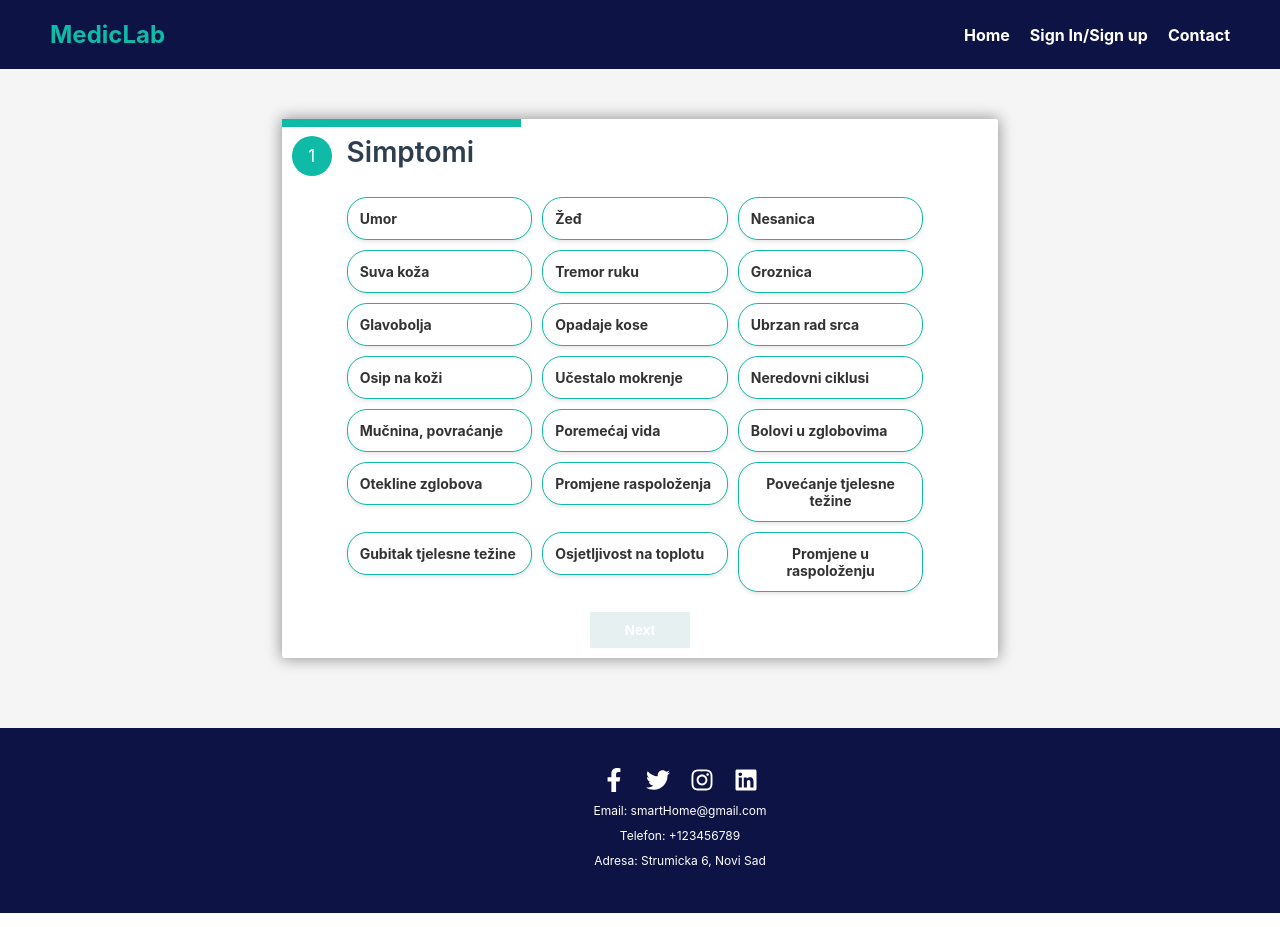
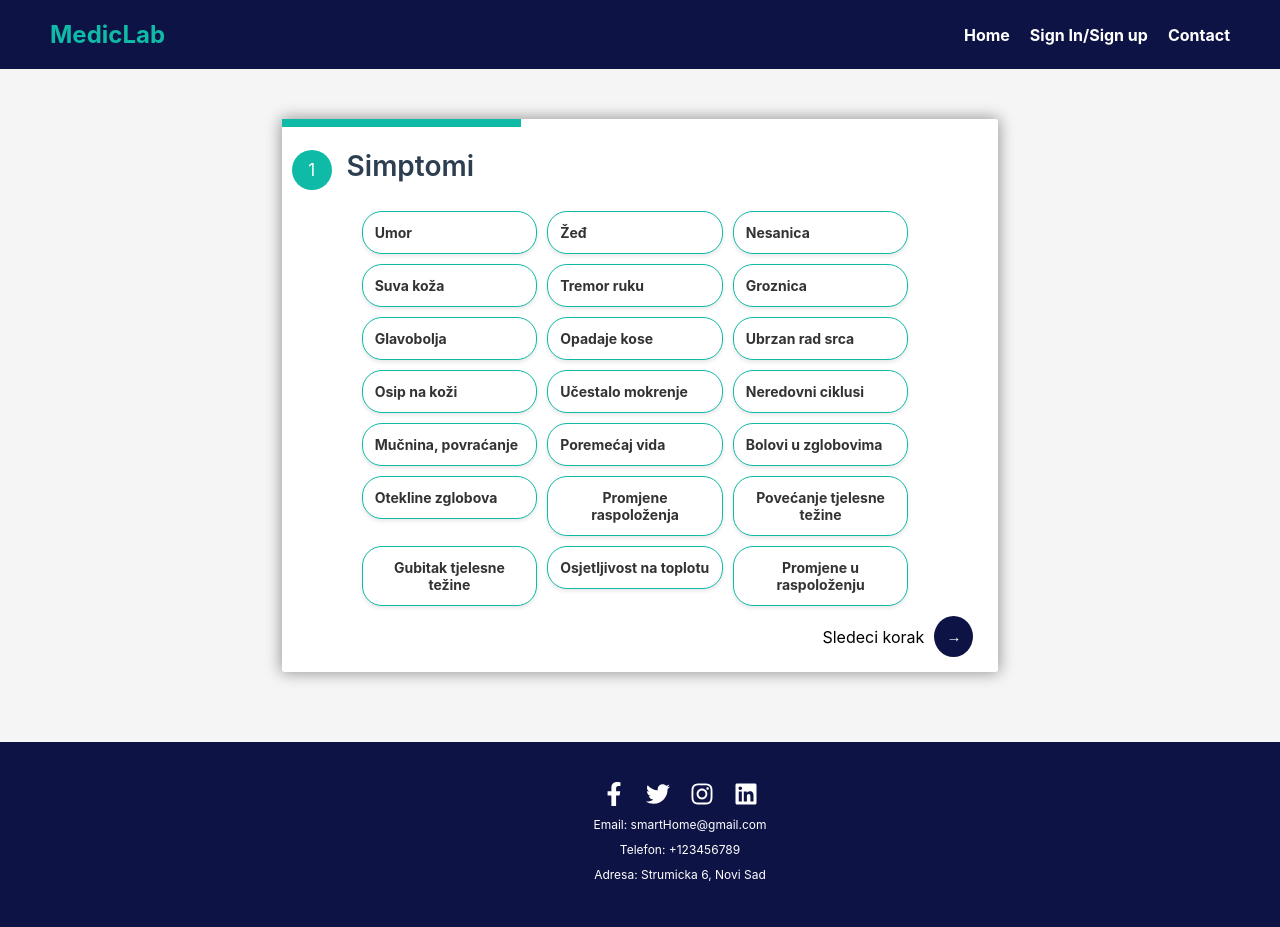
Before and after one commit to afilipic/RuleBasedSystem-DiseaseDiagnosis, a React (Create React App) app in the folder Project/frontend/: page /patient-home-page in a window 1280 px wide. Built offline with nearby package versions, Linux system fonts and the light colour scheme.

Commit message:
Buttons for form added

```diff
--- a/Project/frontend/src/pages/MedicalExamPage/MedicalExamPage.styled.tsx
+++ b/Project/frontend/src/pages/MedicalExamPage/MedicalExamPage.styled.tsx
@@ -130,7 +130,7 @@ export const ProgressBarr = styled.div<{ percent: number,previous:boolean, toPer
   width: ${({ percent }) => percent}%;
   height: 8px;
   background-color: ${({ theme }) => theme.colors.lightblue};
-  margin-bottom: 8px;
+  margin-bottom: 22px;
   animation: ${({ percent, previous,toPercent }) => (previous ? fillAnimationPrevious(toPercent, percent) : fillAnimationNext(toPercent, percent))} 0.5s ease-out forwards;
   `;
 
@@ -168,6 +168,12 @@ export const Content = styled.div`
   padding:0 20px;
   margin-top:20px;
 `;
+
+export const ButtonContent = styled.div`
+display: flex;
+justify-content: space-between;
+`;
+
 interface CardContainerProps {
   isClicked: boolean;
 }
@@ -180,7 +186,7 @@ export const CardContainer = styled.div<CardContainerProps>`
   padding: 12px;
   margin-right:10px;
   margin-bottom:10px;
-  width: calc(33.33% - 40px);
+  width: calc(33.33% - 50px);
   box-sizing: border-box;
   display: inline-block;
   vertical-align: top;
@@ -209,3 +215,28 @@ export const SymptomIcon = styled.span`
 export const SymptomTitle = styled.h2`
   margin: 0;
 `;
+
+export const ButtonWrapper = styled.div`
+  display: flex;
+  align-items: center;
+  margin-bottom:15px
+`;
+
+export const Button = styled.button`
+  background-color: ${({ theme }) => theme.colors.darkblue};
+  color: white;
+  border: none;
+  border-radius: 50%;
+  padding: 12px;
+  margin: 0 5px;
+  cursor: pointer;
+  display: flex;
+  align-items: center;
+  justify-content: center;
+  font-size:15px;
+  font-weight:700;
+`;
+
+export const Label = styled.span`
+  margin: 0 5px;
+`;
--- a/Project/frontend/src/pages/MedicalExamPage/MedicalExamPage.tsx
+++ b/Project/frontend/src/pages/MedicalExamPage/MedicalExamPage.tsx
@@ -1,5 +1,5 @@
 import React, { useState } from 'react';
-import { CardContainer, Container, Content, Fieldset, FormTitle, ProgressBar, ProgressBarr, StepCircle, StepIndicatorContainer, SymptomIcon, SymptomTitle, TitleContainer } from './MedicalExamPage.styled';
+import { Button, ButtonContent, ButtonWrapper, CardContainer, Container, Content, Fieldset, FormTitle, Label, ProgressBar, ProgressBarr, StepCircle, StepIndicatorContainer, SymptomIcon, SymptomTitle, TitleContainer } from './MedicalExamPage.styled';
 import { FaCheck } from 'react-icons/fa';
 
 const symptomsList = [
@@ -27,16 +27,12 @@ const symptomsList = [
 
 ];
 
-
-
 const MedicalExamPage: React.FC = () => {
   const [step, setStep] = useState(0);
   const [previous, setPrevious] = useState(false);
   const [percent, setPercent] = useState(0);
   const [toPercent, setToPercent] = useState(0);
-
   const [selectedSymptoms, setSelectedSymptoms] = useState<string[]>([]);
-
   const [isClicked, setIsClicked] = useState(false);
 
   const handleClick = (symptom: string) => {
@@ -46,9 +42,6 @@ const MedicalExamPage: React.FC = () => {
     } else {
       setSelectedSymptoms(selectedSymptoms.filter(item => item !== symptom));
     }
-  };
-  const divStyle: React.CSSProperties = {
-    padding: '20px 30px'
   };
 
   const nextStep = () => {
@@ -67,10 +60,6 @@ const MedicalExamPage: React.FC = () => {
     setPrevious(true);
   };
 
-
-
-
-
   return (
     <Container>
       {/* <ProgressBar>
@@ -78,7 +67,6 @@ const MedicalExamPage: React.FC = () => {
         <li className={step === 1 || step===2 ? 'active' : ''}>Social Profiles</li>
         <li className={step === 2 ? 'active' : ''}>Personal Details</li>
       </ProgressBar> */}
-
 
       <Fieldset className="fieldset" style={{ display: step === 0 ? 'block' : 'none' }}>
         <ProgressBarr percent={(step + 1) * 33.33} previous={previous} toPercent={toPercent} />
@@ -103,9 +91,17 @@ const MedicalExamPage: React.FC = () => {
               ))}
             </div>
           </div>
-          <input type="button" className="next action-button" onClick={nextStep} value="Next" />
+          <ButtonContent>
+            <ButtonWrapper>
+            </ButtonWrapper>
+            <ButtonWrapper>
+              <Label>Sledeci korak</Label>
+              <Button onClick={nextStep}>
+                <span>&#8594;</span>
+              </Button>
+            </ButtonWrapper>
+          </ButtonContent>
         </Content>
-
       </Fieldset>
 
       <Fieldset className="fieldset" style={{ display: step === 1 ? 'block' : 'none' }}>
@@ -115,18 +111,25 @@ const MedicalExamPage: React.FC = () => {
             {step + 1}
           </StepCircle>
           <TitleContainer className='TitleN'>
-            <h2 >Analize krvi</h2>
+            <FormTitle>Analize krvi</FormTitle>
           </TitleContainer>
         </StepIndicatorContainer>
-        <h3 className="fs-subtitle">This is step 2</h3>
         <Content>
-          <input type="text" name="twitter" placeholder="Twitter" />
-          <input type="text" name="facebook" placeholder="Facebook" />
-          <input type="text" name="gplus" placeholder="Google Plus" />
-          <input type="button" className="previous action-button" onClick={prevStep} value="Previous" />
-          <input type="button" className="next action-button" onClick={nextStep} value="Next" />
+          <ButtonContent>
+            <ButtonWrapper>
+              <Button onClick={prevStep}>
+                <span>&#8592;</span>
+              </Button>
+              <Label>Prethodni korak</Label>
+            </ButtonWrapper>
+            <ButtonWrapper>
+              <Label>Sledeci korak</Label>
+              <Button onClick={nextStep}>
+                <span>&#8594;</span>
+              </Button>
+            </ButtonWrapper>
+          </ButtonContent>
         </Content>
-
       </Fieldset>
 
       <Fieldset className="fieldset" style={{ display: step === 2 ? 'block' : 'none' }}>
@@ -136,19 +139,27 @@ const MedicalExamPage: React.FC = () => {
             {step + 1}
           </StepCircle>
           <TitleContainer className='TitleN'>
-            <h2>Anamneza</h2>
+            <FormTitle>Anamneza</FormTitle>
           </TitleContainer>
         </StepIndicatorContainer>
-        <h3 className="fs-subtitle">This is step 3</h3>
         <Content>
-          <input type="text" name="fname" placeholder="First Name" />
-          <input type="text" name="lname" placeholder="Last Name" />
-          <input type="text" name="phone" placeholder="Phone" />
-          <textarea name="address" placeholder="Address"></textarea>
-          <input type="button" className="previous action-button" onClick={prevStep} value="Previous" />
+        <ButtonContent>
+            <ButtonWrapper>
+              <Button onClick={prevStep}>
+                <span>&#8592;</span>
+              </Button>
+              <Label>Prethodni korak</Label>
+            </ButtonWrapper>
+            <ButtonWrapper>
+              <Label>Sledeci korak</Label>
+              <Button onClick={nextStep}>
+                <span>&#8594;</span>
+              </Button>
+            </ButtonWrapper>
+          </ButtonContent>
         </Content>
+      </Fieldset>
 
-      </Fieldset>
     </Container>
   );
 };
```
